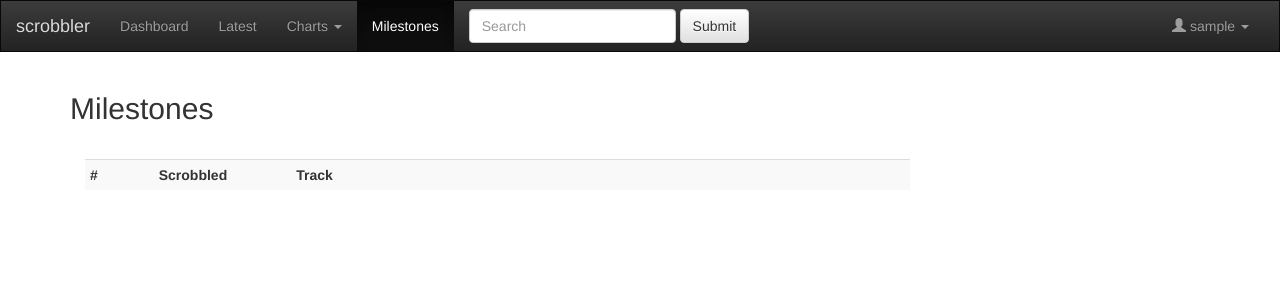
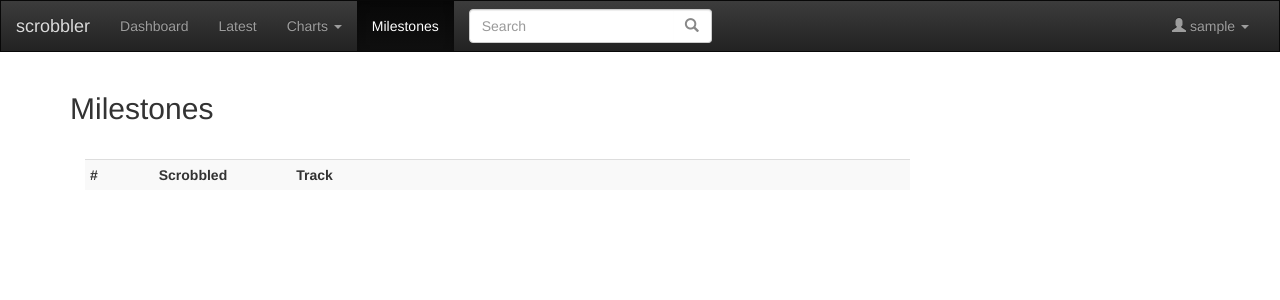
Before and after one commit to hatarist/scrobbler, a Flask app: page /milestones/ in a window 1280 px wide. Shown: the top 300 px of the page. Run offline with Flask 2, Linux system fonts and the light colour scheme; a user stored in the database is signed in; tables that the repository leaves empty hold one stand-in row (values such as "Sample post"); lists and menus that the app fills with data are empty; some libraries are stand-ins or nearby versions.

Commit message:
Improve search form @ navbar

```diff
--- a/scrobbler/static/style.css
+++ b/scrobbler/static/style.css
@@ -48,7 +48,8 @@ h2 .dropdown {
     display: inline;
 }
 
-tr.nowplaying, .nowplaying td {
+tr.nowplaying,
+.nowplaying td {
     background-color: #fcf8e3;
 }
 
@@ -168,3 +169,18 @@ tr.nowplaying, .nowplaying td {
 .carousel-control.right {
     left: 12px;
 }
+
+.add-on .input-group-btn > .btn {
+    border-left-width: 0;
+    background: #fff;
+    color: #888;
+    left: -2px;
+    -webkit-box-shadow: inset 0 1px 1px rgba(0, 0, 0, 0.075);
+    box-shadow: inset 0 1px 1px rgba(0, 0, 0, 0.075);
+}
+
+.add-on .form-control:focus {
+    -webkit-box-shadow: none;
+    box-shadow: none;
+    border-color: #cccccc;
+}
--- a/scrobbler/templates/partials/navbar.html
+++ b/scrobbler/templates/partials/navbar.html
@@ -65,10 +65,12 @@
         {% if current_user.is_authenticated %}
           <li>
             <form class="navbar-form" role="search" action="{{ url_for('webui.search') }}" method="get">
-              <div class="form-group">
-                <input type="text" class="form-control" placeholder="Search" name="q">
+              <div class="input-group add-on">
+                <input type="text" class="form-control" placeholder="Search" name="q" id="q">
+                <div class="input-group-btn">
+                  <button class="btn btn-default" type="submit"><i class="glyphicon glyphicon-search"></i></button>
+                </div>
               </div>
-              <button type="submit" class="btn btn-default">Submit</button>
             </form>
           </li>
         {% endif %}
```
